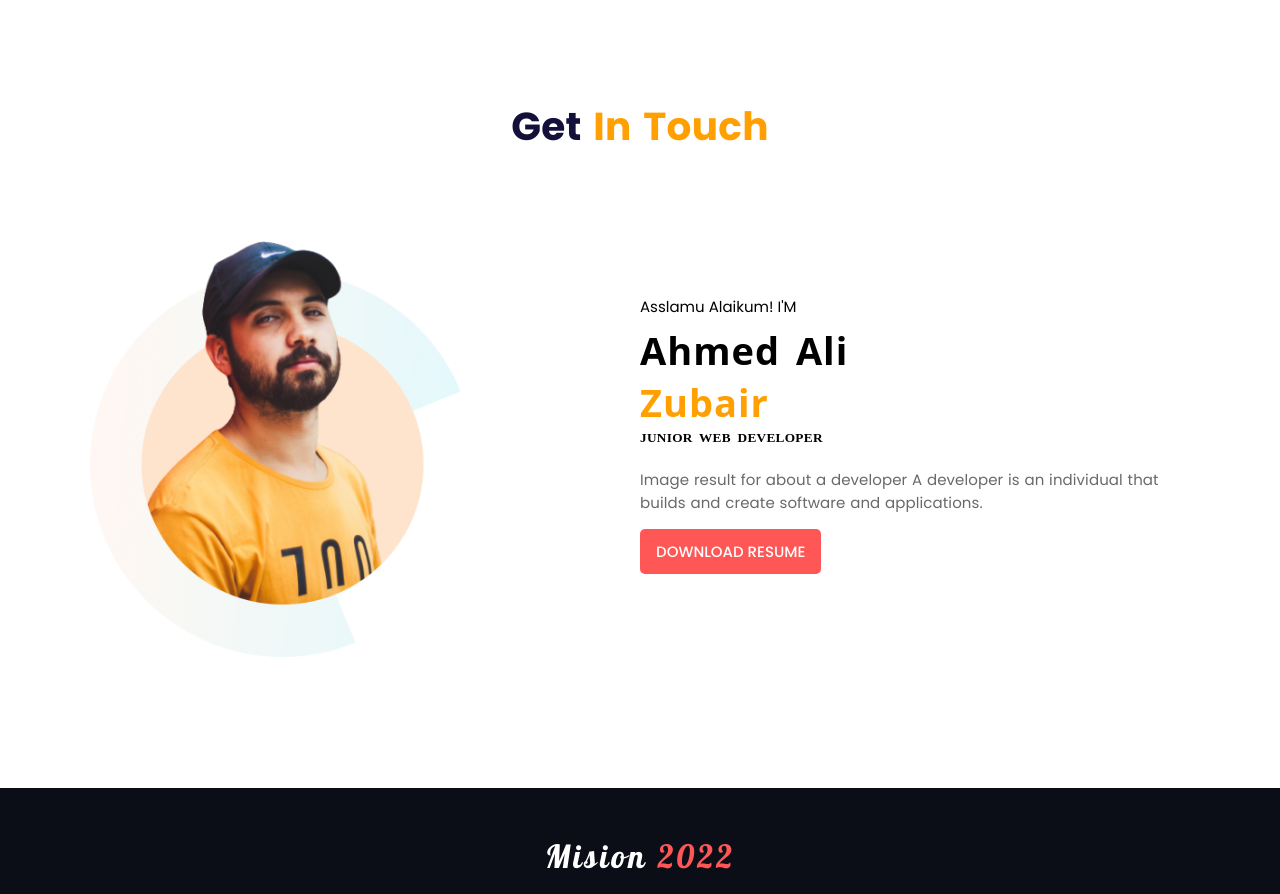
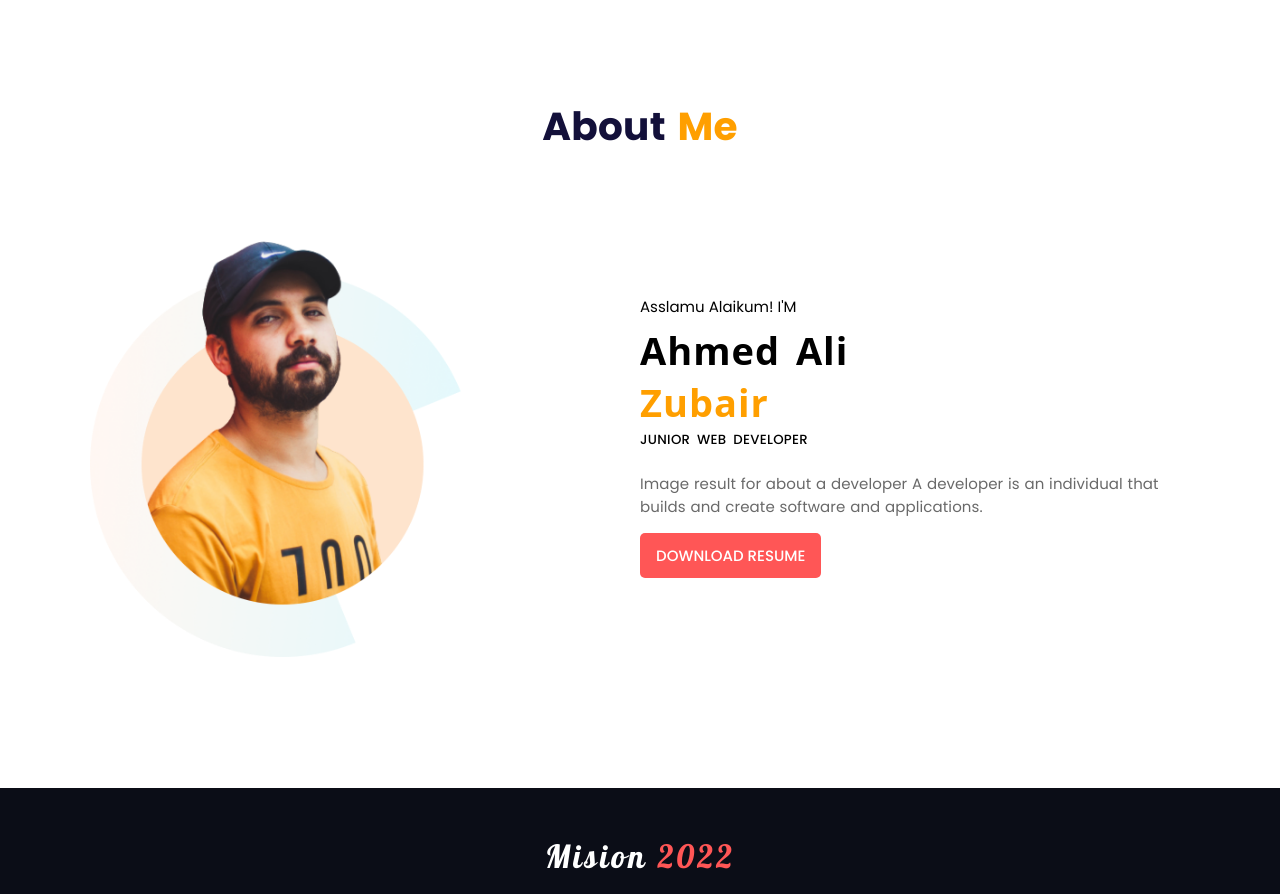
Before and after one commit to alizubairr/Assignment-01, a plain HTML site: page index.html in a window 1280 px wide. Shown: the part 2427-3321 px from the top of the page. Drawn offline with Linux system fonts and the light colour scheme.

```diff
--- a/index.html
+++ b/index.html
@@ -104,7 +104,7 @@
         <section id="about-me">
             <div class="container">
                 <div class="head-about">
-                    <h1>Get <span>In Touch</span></h1>
+                    <h1>About <span>Me</span></h1>
                 </div>
                 <div class="flexible-content">
                    <div class="about-image">
--- a/style.css
+++ b/style.css
@@ -320,11 +320,12 @@
 h1 {}
 
 .about-details h5 {
-    font-family: -webkit-pictograph;
+    font-family: 'Poppins';
     text-transform: uppercase;
     margin-top: -30px;
     letter-spacing: .3px;
     word-spacing: 3px;
+    font-weight: 500;
 }
 button#resume {
     background: #ff5656;
```
